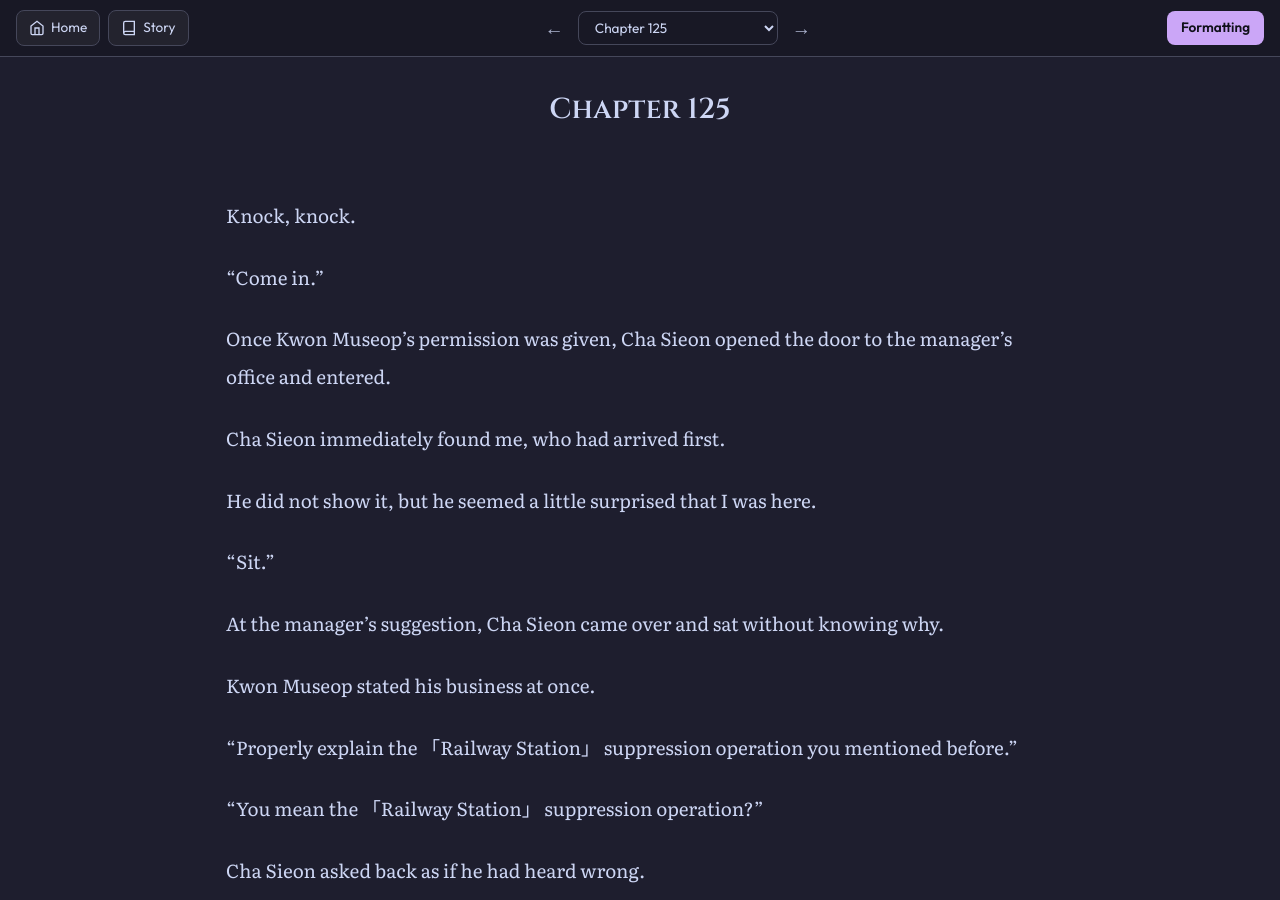
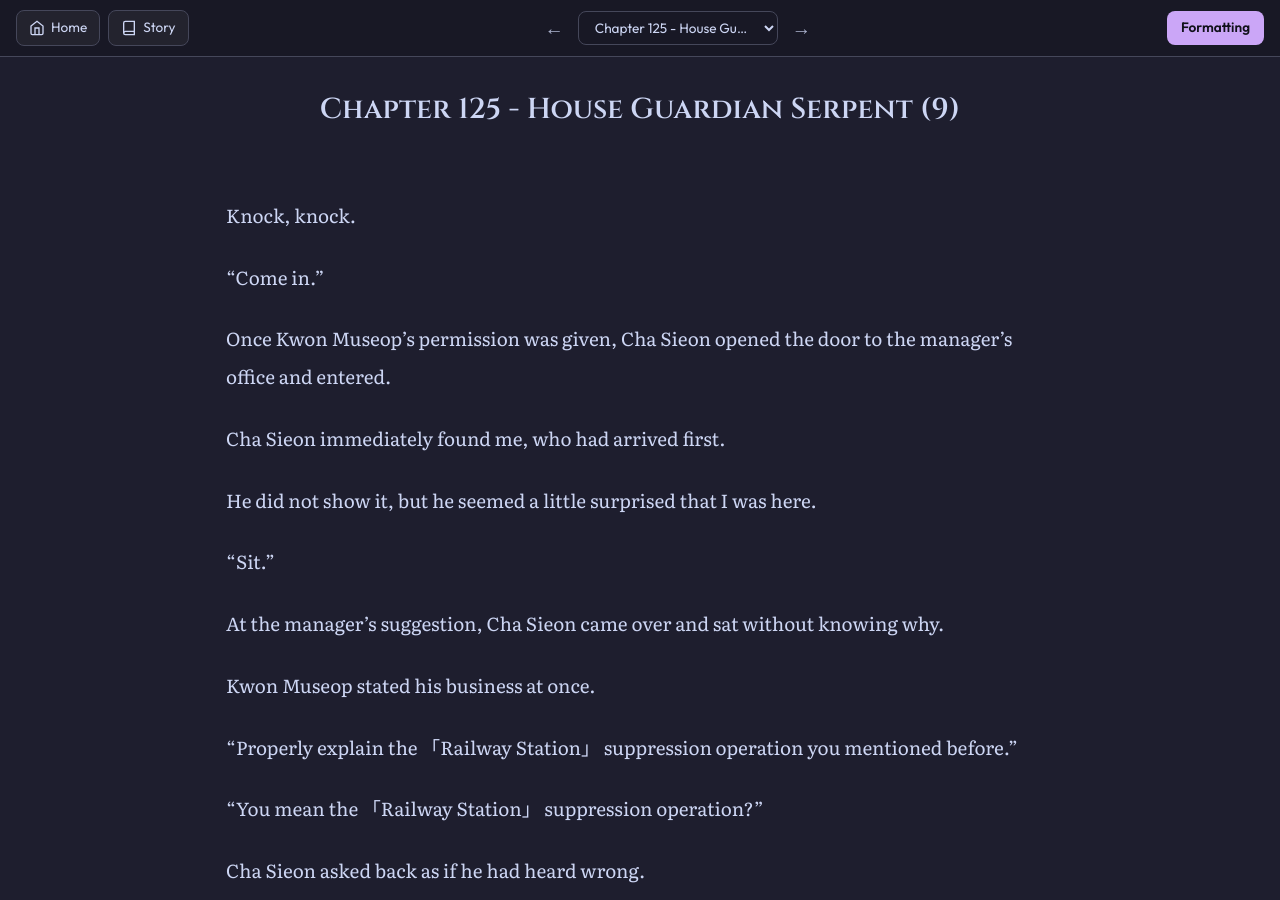
Before and after one commit to soleumn/soleumn.github.io, a Jekyll site: the page built from _chapters/esg/ch125.md, in a window 1280 px wide and 900 px high. Built offline with Jekyll 4.4.1, drawn with Linux system fonts in a browser that asks for light colours; comment, search, counter and statistics services are not loaded.

Commit message:
Update ch125.md

```diff
--- a/_chapters/esg/ch125.md
+++ b/_chapters/esg/ch125.md
@@ -1,5 +1,5 @@
 ---
-title: "Chapter 125"
+title: "Chapter 125 - House Guardian Serpent (9)"
 categories: esg
 capitulo: 125
 ---
```
